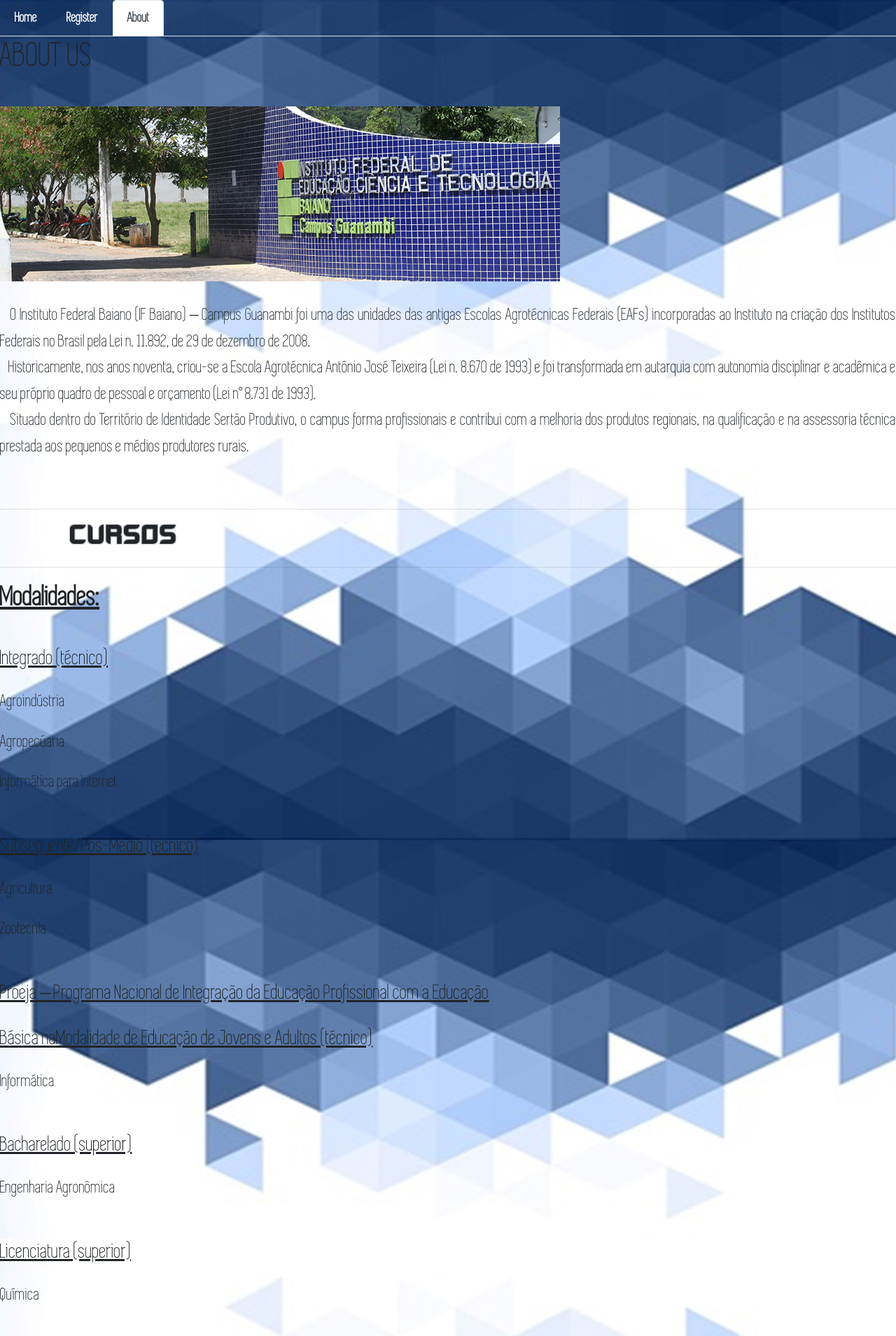
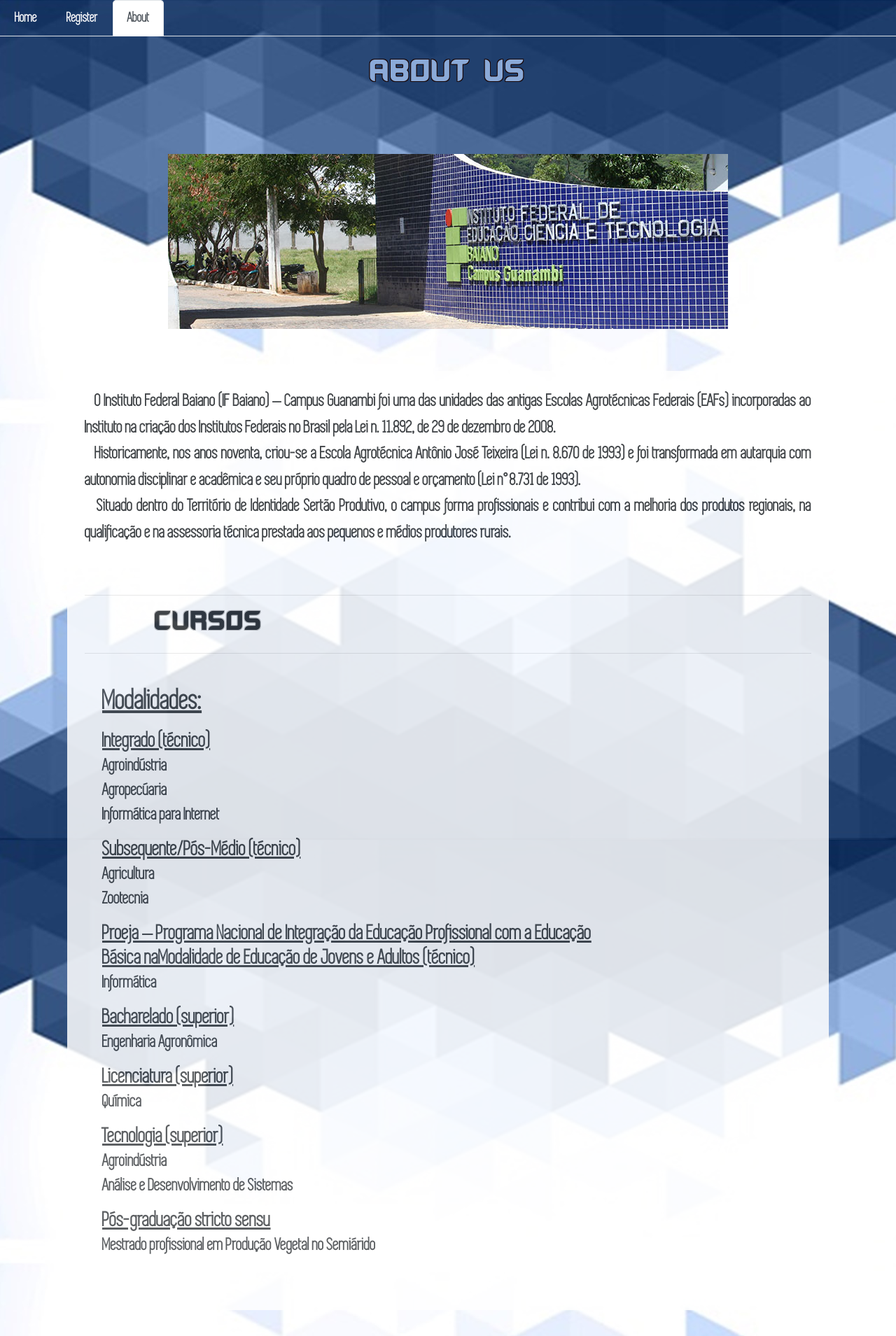
Before and after one commit to Daniel2AII/MeuSite, a Flask app: page /about in a window 1280 px wide. Shown: the top 1909 px of the page at 70% size. Run offline with Flask 2, Linux system fonts and the light colour scheme; some libraries are stand-ins or nearby versions.

Commit message:
Página sobre

```diff
--- a/templates/_links/_About.html
+++ b/templates/_links/_About.html
@@ -18,11 +18,11 @@ About - Take Care
 	</li>
 </ul>
 
-<h1 id="t1">ABOUT US</h1> <br/>
+<h1 class="titulo">ABOUT US</h1> <br/>
 
-<a href="http://www.ifbaiano.edu.br/unidades/guanambi/"> <img id="img04" src="{{ url_for('static', filename='_image/img04.jpg') }}"> </a> <br/> <br/>
+<a href="http://www.ifbaiano.edu.br/unidades/guanambi/"> <img id="imgIF" src="{{ url_for('static', filename='_image/img04.jpg') }}"> </a> <br/> <br/>
 
-<div id="div01">
+<div id="blockIF" class="background">
 
   <p id="aln">&nbsp;&nbsp;&nbsp;O Instituto Federal Baiano (IF Baiano) – Campus Guanambi foi uma das unidades das antigas Escolas Agrotécnicas Federais (EAFs) incorporadas ao Instituto na criação dos Institutos Federais no Brasil pela Lei n. 11.892, de 29 de dezembro de 2008.<br>
 
@@ -32,7 +32,7 @@ About - Take Care
 
   <h3 class="font"><b>Cursos</b></h3> <hr/>
 
-  <div id="div02">
+  <div id="blockModalidades" class="background">
 
 	  <h4 class="underline" id="lado"><b>Modalidades:</b></h4><br/>
 
```
